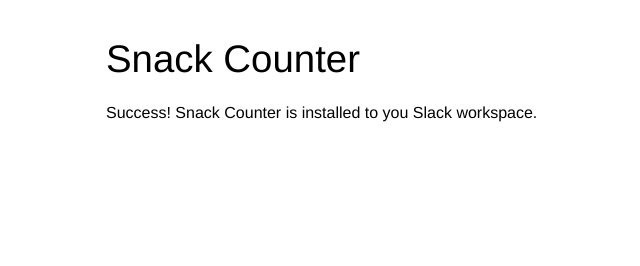
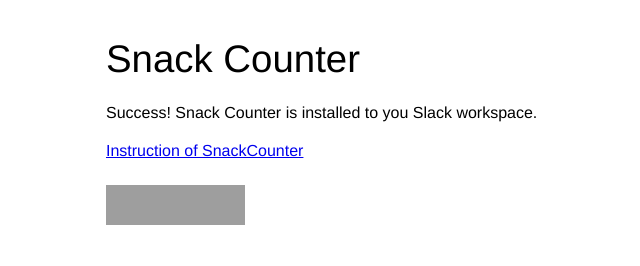
Before and after one commit to simacho/SnackCounter, a website: page docs/success.html in a window 1280 px wide. Shown: the whole page, without its empty margins (234-874 px from the left). Drawn offline with Linux system fonts and the light colour scheme; grey boxes are pictures that could not be loaded.

Commit message:
👩‍👩‍👦📻 Updated with Glitch

```diff
--- a/docs/success.html
+++ b/docs/success.html
@@ -18,6 +18,9 @@
 
   <section id="main" role="main">
     <p>Success! Snack Counter is installed to you Slack workspace.</p>
+    <a href="https://simacho.github.io/SnackCounter/instruction.html" >Instruction of SnackCounter</a>
+    <br>
+    <a href="https://slack.com/oauth/authorize?client_id=647780859171.854718564373&scope=bot,commands"><img alt="Add to Slack" height="40" width="139" src="https://platform.slack-edge.com/img/add_to_slack.png" srcset="https://platform.slack-edge.com/img/add_to_slack.png 1x, https://platform.slack-edge.com/img/add_to_slack@2x.png 2x"></a>
   </section>
   <footer>
 
```
